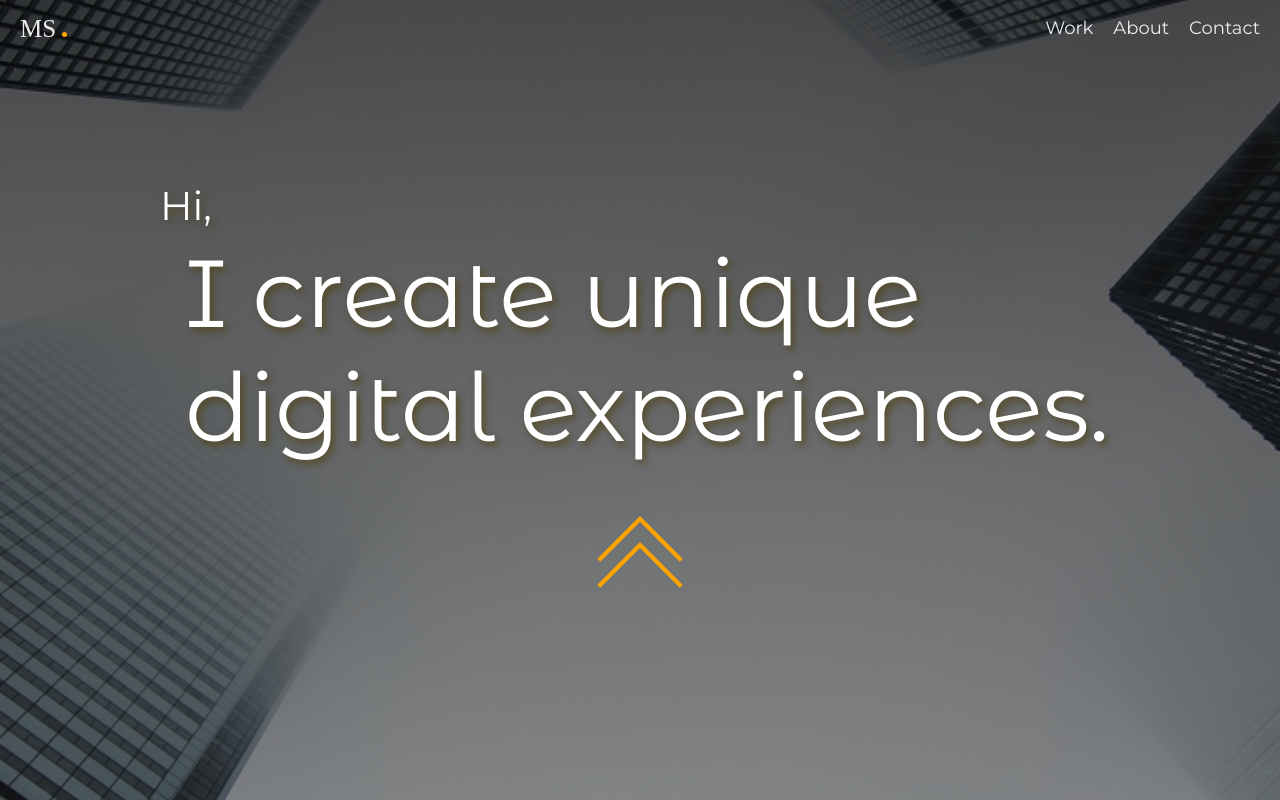
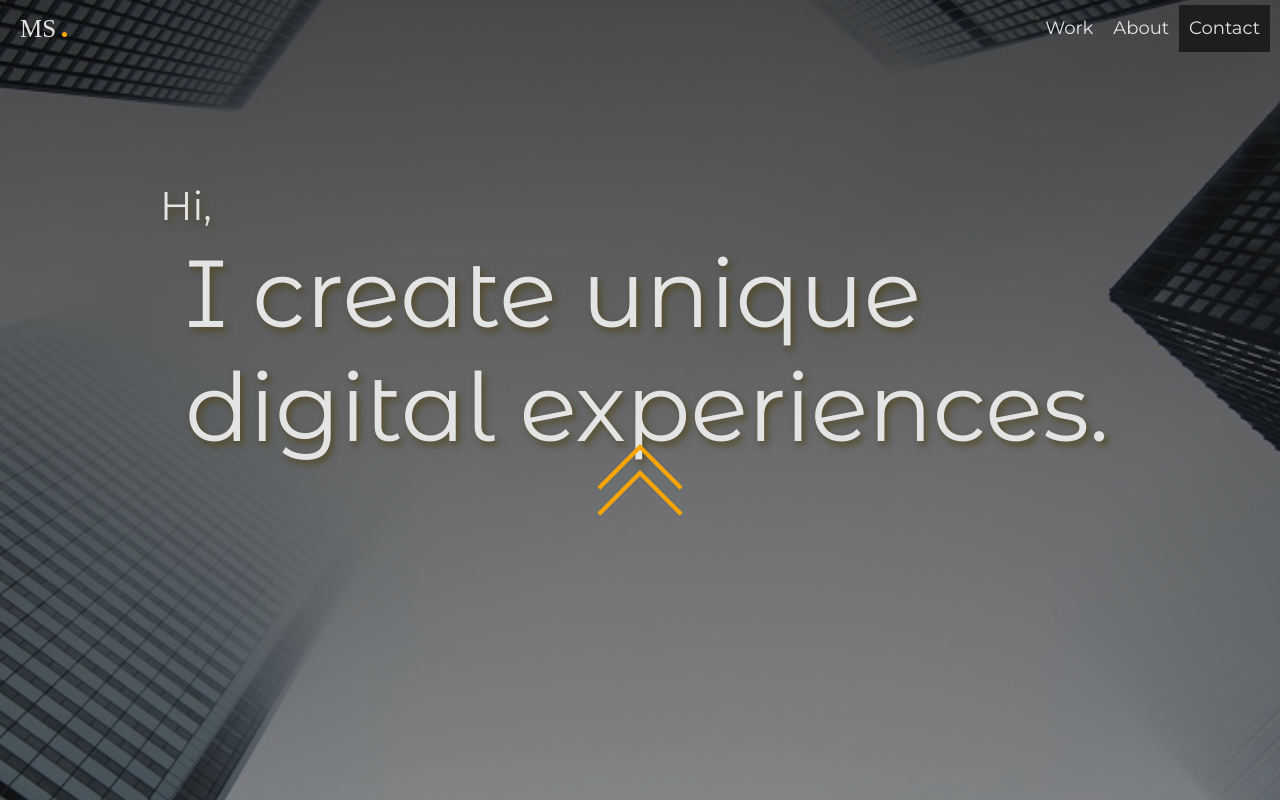
Before and after one commit to martinstojmenovski/Portfolio, a React (Create React App) app: page / in a window 1280 px wide. Shown: the top 800 px of the page. Built offline with nearby package versions, Linux system fonts and the light colour scheme; a web font is replaced by a local one.

Commit message:
Header blackout fade

```diff
--- a/src/Components/About.js
+++ b/src/Components/About.js
@@ -2,8 +2,8 @@ import './about.css'
 function About({ about }) {
 
   return (
-    <div ref={about}>
-      <section className='ABOUT' id='ABOUT' >
+    <div >
+      <section className='ABOUT' id='ABOUT' ref={about} >
         <div className='about-page'>
           <div className="about-text">
             <h1>HELLO, I AM MARTIN</h1>
--- a/src/Components/Dashboard.js
+++ b/src/Components/Dashboard.js
@@ -4,14 +4,10 @@ import BackgroundMobile from '../Components/images/pexels-burst-mobile.jpg'
 import { useMediaQuery } from 'react-responsive'
 import { useState } from "react";
 
-export default function Dashboard({ project, dashboard, scrollToSection, }) {
+export default function Dashboard({ project, dashboard, scrollToSection, sectionOpacity }) {
     const isDesktopOrLaptop = useMediaQuery({ query: '(min-width: 480px)' })
 
-    const [sectionOpacity, setSectionOpacity] = useState(1)
-    window.addEventListener('scroll', function () {
 
-        setSectionOpacity(1 - this.window.pageYOffset / 550 + "")
-    })
     const background = {
         position: "relative",
         height: "100vh",
@@ -33,7 +29,7 @@ export default function Dashboard({ project, dashboard, scrollToSection, }) {
         width: "100vw",
         background: `linear-gradient(rgba(0, 0, 0, 0.7),
         rgba(0, 0, 0, 0.4)), url(${BackgroundMobile})`,
-        opacity: sectionOpacity,
+        opacity: 1 - sectionOpacity,
         backgroundRepeat: "no-repeat",
         position: "fixed",
         backgroundPosition: "center",
@@ -46,7 +42,7 @@ export default function Dashboard({ project, dashboard, scrollToSection, }) {
         backgroundColor: "orange",
         position: "absolute",
         right: "50%",
-        opacity: sectionOpacity,
+        opacity: 1 - sectionOpacity,
     }
 
 
@@ -70,13 +66,13 @@ export default function Dashboard({ project, dashboard, scrollToSection, }) {
                         position: "absolute", top: "40vh", left: "50%",
                         transform: "translate(-50%, -50%)",
                         fontFamily: 'Montserrat Alternates, sans-serif',
-                        opacity:sectionOpacity,
+                        opacity: 1 - sectionOpacity,
 
                     }}
                 >
-                    <Text textShadow={"3px 4px 7px rgba(81,67,21,0.8)"} background={"transparent"} color={"white"} fontWeight={400} fontSize={40}>Hi,</Text>
+                    <Text textShadow={"3px 4px 7px rgba(81,67,21,0.8)"} background={"transparent"}  fontWeight={400} fontSize={40}>Hi,</Text>
 
-                    <Text style={{ fontFamily: 'Montserrat Alternates, sans-serif', textShadow: "3px 4px 7px rgba(81,67,21,0.8)" }} ml={"25px"} color={"white"} fontWeight={400} lineHeight={"120%"}
+                    <Text style={{ fontFamily: 'Montserrat Alternates, sans-serif', textShadow: "3px 4px 7px rgba(81,67,21,0.8)" }} ml={"25px"}  fontWeight={400} lineHeight={"120%"}
                         fontSize={["40px", '45px', '55px', '70px', '95px']}
                     >
                         I create unique digital experiences.
--- a/src/Components/DropdownMenu.js
+++ b/src/Components/DropdownMenu.js
@@ -15,11 +15,11 @@ function DropdownMenu({ scrollToSection, about, skills, project,  }) {
         flexDirection:'column',
         justifyContent:'center',
         alignItems:'center',
-        top: "60px",
+        top: "64px",
         left: "5%",
         height: navbarOpen ? "80vh": "0px",
         width: "90%",
-        backgroundColor: "rgba(0, 0, 0, 0.9)",
+        backgroundColor: "#1e1e1e",
         transition:"height 200ms linear",
         zIndex:"-1"
 
--- a/src/Components/Navigation.js
+++ b/src/Components/Navigation.js
@@ -68,7 +68,7 @@ export default function Navigation() {
         fontSize:"18px",
         listStyle: "none",
         cursor: "pointer",
-        color: "#ececec",
+
         padding: "10px",
         transition: "transform 200ms linear, opacity 200ms linear",
         opacity: liOpacity,
@@ -81,7 +81,7 @@ export default function Navigation() {
         position: "relative",
         listStyle: "none",
         cursor: "pointer",
-        color: "#ececec",
+
         padding: "10px",
         borderRadius: "50%",
         fontFamily: `Ephesis`,
@@ -99,24 +99,32 @@ export default function Navigation() {
             <li style={{ ...styleList, transitionDelay: "350ms" }} className={'CONTACT'} onClick={() => scrollToSection(skills)} >Contact</li>
         </ul>
     )
+    const [sectionOpacity, setSectionOpacity] = useState(0)
+    window.addEventListener('scroll', function () {
+
+        setSectionOpacity( this.window.pageYOffset / 350 + "")
+
+
+    })
+    console.log(sectionOpacity)
 
     return (
         <div>
             {!isDesktopOrLaptop && <div style={{
-                position: "fixed", top: "58px",
+                position: "fixed", top: "50px",
                 left: "5%",
                 height: "2px",
                 background: "#ecebeb",
-                zIndex: 1,
+                zIndex: 22,
                 transition: "width 30ms linear", width: `${progressBar}%`,
             }}></div>}
 
             {!isDesktopOrLaptop && <div style={{
-                position: "fixed", top: "58px",
+                position: "fixed", top: "50px",
                 left: "5%",
                 height: "1px",
                 background: " rgba(239, 239, 240, 0.3)",
-                zIndex: 1,
+                zIndex: 22,
                 width: `90%`,
             }}></div>}
 
@@ -130,8 +138,10 @@ export default function Navigation() {
                 alignItems: "center",
                 padding: "0 10px",
                 zIndex: "2",
-                transition: "all 400ms linear",
-                background: isDesktopOrLaptop ? "transparent" :  `${blurNav}`,
+                transition: "background 100ms linear",
+                // background: isDesktopOrLaptop ? "transparent" :  `${blurNav}`,
+                // opacity:sectionOpacity
+                backgroundColor:`rgba(30, 30, 30, ${sectionOpacity} )`
 
 
             }}
@@ -159,7 +169,7 @@ export default function Navigation() {
             </nav>
 
 
-            <Dashboard dashboard={dashboard} scrollToSection={scrollToSection} project={project} />
+            <Dashboard dashboard={dashboard} scrollToSection={scrollToSection} project={project} sectionOpacity={sectionOpacity} />
 
             <Project project={project} />
             <About about={about} />
--- a/src/Components/Project.js
+++ b/src/Components/Project.js
@@ -8,7 +8,7 @@ function Project({ project }) {
 
   return (
     <section ref={project} id='PROJECT' className='PROJECT'>
-      <h1 style={{ paddingTop: "80px" }}>EXPLORE PREVIOUS WORK</h1>
+      <h1 style={{ paddingTop: "80px", color:"orange", textAlign:"center" }}>EXPLORE PREVIOUS WORK</h1>
 
       {isDesktopOrLaptop &&
 
@@ -24,7 +24,7 @@ function Project({ project }) {
           <div key={index} style={{
             width: "320px",
             height: "370px",
-            border: "4px solid rgb(234, 234, 234)",
+            border: "4px solid #393939",
             display:"flex",
             flexDirection:"column",
             alignItems:"center",
--- a/src/Components/SwiperJsWork.js
+++ b/src/Components/SwiperJsWork.js
@@ -33,7 +33,7 @@ function SwiperJsWork() {
             >
                 {slides.map((slide, index) => (
                     <SwiperSlide style={{
-                        border: "4px solid rgb(234, 234, 234)" ,
+                        border: "4px solid #666666" ,
                         color: "#6a6a6a",
                          display:"flex",
                           flexDirection:"column",
--- a/src/Components/about.css
+++ b/src/Components/about.css
@@ -3,11 +3,11 @@
     /* box-shadow: 0 2px 10px 0 rgba(31, 31, 30, 0.8); */
     /* margin: 0 5px 0 3px; */
     /* border-radius: 5px; */
-    padding: 50px 0 50px 0;
+    padding: 80px 0 50px 0;
 }
 
 .about-page {
-    padding-top: 10vh;
+
     display: flex;
     max-width: 900px;
     margin: auto;
--- a/src/Components/skills.css
+++ b/src/Components/skills.css
@@ -2,7 +2,7 @@
     /* background: rgb(247, 247, 247); */
     position: relative;
     /* top:60vh; */
-    padding-top: 50vh ;
+    /* padding-top: 50vh ; */
 
 }
 main {
@@ -49,7 +49,7 @@ main {
 #header{
     font-size: 30px;
     text-align: center;
-    padding: 50px 0 10px 0;
+    padding: 80px 0 10px 0;
 }
 #email{
     font-size: 15px;
--- a/src/index.css
+++ b/src/index.css
@@ -4,6 +4,7 @@
   box-sizing: border-box;
   font-family: 'Montserrat', sans-serif;
   /* background-color: #1e1e1e; */
+   color: #e4e4e4;
 
 
 }
@@ -21,6 +22,7 @@
 .CONTACT{
   position: relative;
   top: 100vh;
+  background-color: #1e1e1e;
 
 }
 /* ===== Scrollbar CSS ===== */
```
